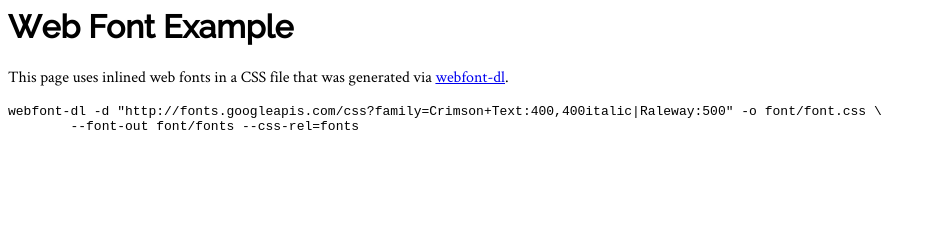
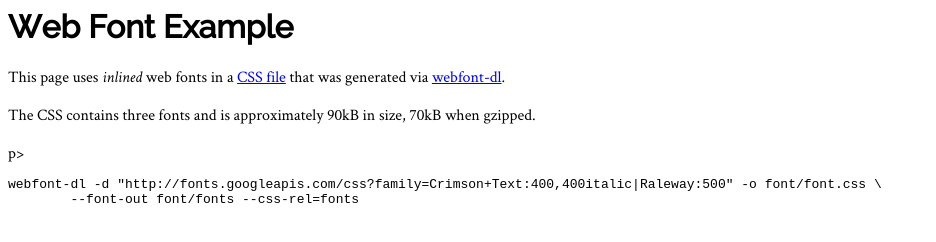
Before and after one commit to mmastrac/webfont-dl, a plain HTML site: page index.html in a window 1280 px wide. Shown: the whole page, without its empty margins (0-936 px from the left). Drawn offline with Linux system fonts and the light colour scheme.

Commit message:
Update index with a link to fonts and some stats

```diff
--- a/index.html
+++ b/index.html
@@ -19,8 +19,10 @@
 <h1>Web Font Example</h1>
 
 <p>
-This page uses inlined web fonts in a CSS file that was generated via <a href="https://github.com/mmastrac/webfont-dl">webfont-dl</a>.
+This page uses <i>inlined</i> web fonts in a <a href="font/font.css">CSS file</a> that was generated via <a href="https://github.com/mmastrac/webfont-dl">webfont-dl</a>.
 </p>
+
+<p>The CSS contains three fonts and is approximately 90kB in size, 70kB when gzipped.</p>p>
 
 <pre>
 webfont-dl -d "http://fonts.googleapis.com/css?family=Crimson+Text:400,400italic|Raleway:500" -o font/font.css \
```
